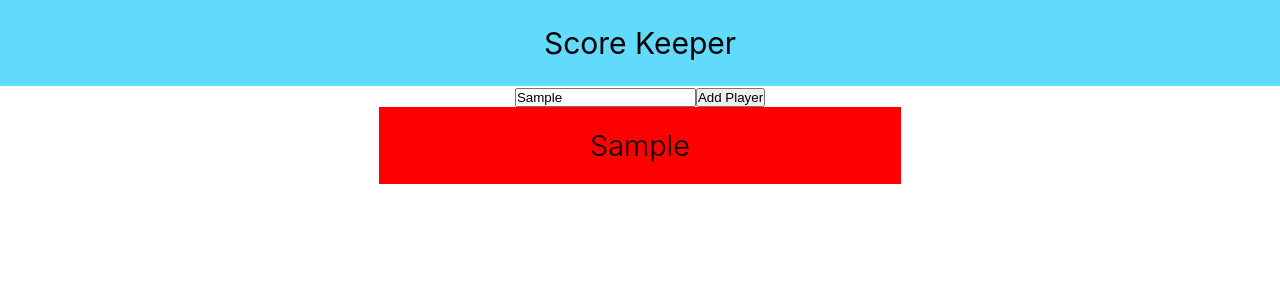
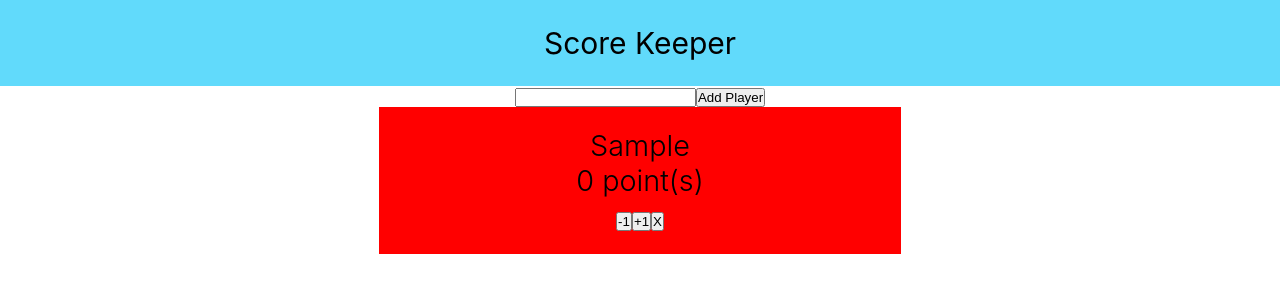
Before and after one commit to FunbiOyede/Score-Keeper, a React (Create React App) app: page / in a window 1280 px wide. Both pictures are taken after typing "Sample" into the empty fields and a click on the button "Add Player". Shown: the top 300 px of the page. Built offline with nearby package versions, Linux system fonts and the light colour scheme.

Commit message:
new functionalities

```diff
--- a/src/App.js
+++ b/src/App.js
@@ -10,21 +10,34 @@ export class App extends Component {
   }
 
   RenderPlayer = (player) =>{
+
     let newPlayer = {
       id:player.id,
       name:player.name
     }
+
     this.setState({
       Players:[...this.state.Players,newPlayer]
     })
   }
 
+
+   DeletePlayer = (playerID) =>{
+
+    this.setState({
+      Players:[...this.state.Players.filter(player => player.id !== playerID)]
+    })
+
+  }
+
+
   render() {
+
     return (
       <div className='App'>
         <Header />
-        <AddPlayer RenderPlayer={this.RenderPlayer} />
-        <PlayersCon Players={this.state.Players} />
+        <AddPlayer RenderPlayer={this.RenderPlayer}  />
+        <PlayersCon Players={this.state.Players} DeletePlayer={this.DeletePlayer} />
       </div>
     )
   }
--- a/src/components/AddPlayer.jsx
+++ b/src/components/AddPlayer.jsx
@@ -5,6 +5,7 @@ class AddPlayer extends Component{
     state = {
 
     }
+
     getPlayerName = (e)=>{
         let id = Math.floor(Math.random() * 20);
         this.setState({
@@ -15,16 +16,22 @@ class AddPlayer extends Component{
 
     addPlayer = () =>{
        this.props.RenderPlayer(this.state)
+       this.setState({
+           name:''
+       })
     }
 
     onSubmit = (e) =>{
         e.preventDefault();
+        this.setState({
+            name:''
+        })
     }
 
     render(){
         return(
             <form onSubmit={this.onSubmit}>
-                <input type='text' onChange={this.getPlayerName}/>
+                <input value={this.state.name} type='text' onChange={this.getPlayerName}/>
                 <button onClick={this.addPlayer}>Add Player</button><br></br>
             </form>
 
--- a/src/components/Player.jsx
+++ b/src/components/Player.jsx
@@ -1,10 +1,29 @@
-import React from 'react'
+import React, { useState} from 'react'
 import '../App.css'
+
+//trying usestate for the first time
+
 export default function Player(props) {
-    let {name} = props
+    let {name, id} = props;
+
+  const [counter, setCounter] = useState(0)
+
+  const increment = () =>{
+      setCounter(counter+1);
+  }
+
+  const Decrement = () =>{
+    setCounter(counter-1);
+  }
+
+
   return (
     <div className='player' >
       {name}
+      <p>{counter} point(s)</p>
+      <button onClick={Decrement}>-1</button>
+      <button onClick={increment}>+1</button>
+      <button onClick={props.DeletePlayer.bind(this,id)}>X</button>
     </div>
   )
 }
--- a/src/components/PlayersCon.jsx
+++ b/src/components/PlayersCon.jsx
@@ -1,8 +1,11 @@
 import React from 'react'
 import Player from './Player';
+
 export default function Players(props) {
+
   let player = props.Players.map((p)=>{
-      return <Player key={p.id} name={p.name} />
+
+      return <Player key={p.id} name={p.name} id={p.id} DeletePlayer={props.DeletePlayer} />
   })
   return (
     <div>
```
